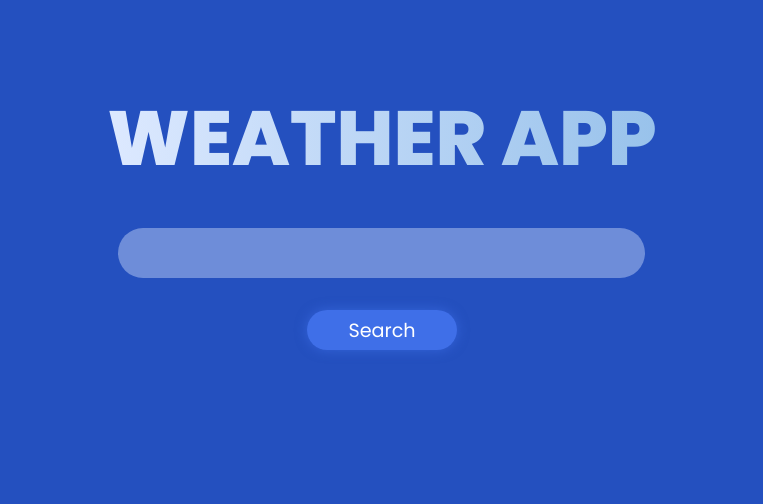
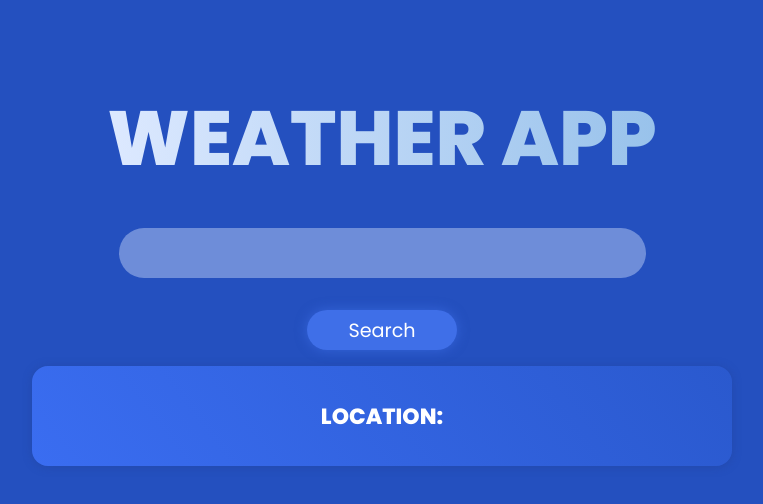
Before and after one commit to marcelmilosz/React-WeatherApp, a React (Create React App) app: page / in a window 1280 px wide. Shown: the top 504 px of the page, without its empty margins (258-1021 px from the left). Built offline with nearby package versions, Linux system fonts and the light colour scheme.

Commit message:
Add current city location information

```diff
--- a/src/Weather.js
+++ b/src/Weather.js
@@ -188,7 +188,10 @@ class Weather extends Component {
 
                 <button className="Weather-Search-Button" onClick={this.handleSubmit}> Search </button>
 
-                <p className="Weather-Search-City"> {search} </p>
+                <div class="Weather-Search-Box">
+                    <p className="Weather-Search-City"> Location: {search} </p>
+                </div>
+
 
                 {// Loading Animation
                     (isSearching) ?
--- a/src/styles/App.css
+++ b/src/styles/App.css
@@ -1,3 +1,5 @@
+@import url('https://fonts.googleapis.com/css2?family=Inter:wght@100;200;300;400;500;600;700;800;900&display=swap');
+
 .App {
   width: 100%;
   min-height: 100vh;
@@ -10,7 +12,7 @@
   align-items: flex-start;
   justify-content: center;
 
-  font-family: system-ui, -apple-system, BlinkMacSystemFont, 'Segoe UI', Roboto, Oxygen, Ubuntu, Cantarell, 'Open Sans', 'Helvetica Neue', sans-serif;
+  font-family: 'Inter';
 }
 
 * {
--- a/src/styles/Weather.css
+++ b/src/styles/Weather.css
@@ -173,10 +173,37 @@
     font-weight: 800;
     text-transform: uppercase;
 
-    margin: 1rem 1rem;
-    margin-top: 2rem;
+    color: #FFF;
+}
 
-    color: #FFF;
+.Weather-Search-Box {
+    min-height: 100px;
+    max-height: 100px;
+    max-width: 700px;
+    width: 80vw;
+
+    background-color: rgb(36, 80, 191);
+    background: linear-gradient(53deg, rgb(58, 109, 241) 0%, rgb(42, 89, 206) 100%);
+
+    box-shadow: 0px 1px 10px rgba(34, 66, 145, 0.4);
+
+    display: flex;
+    align-items: center;
+    justify-content: center;
+    flex-direction: row;
+    flex-wrap: nowrap;
+
+    font-family: "Inter";
+
+    -ms-overflow-style: none;
+    /* IE and Edge */
+    scrollbar-width: none;
+
+    font-size: 22px;
+
+    border-radius: 1rem;
+
+    color: #111;
 }
 
 .Weather-Search-Error {
--- a/src/styles/WeatherCurrent.css
+++ b/src/styles/WeatherCurrent.css
@@ -3,11 +3,6 @@
 .WeatherCurrent {
     min-height: 200px;
     max-height: 200px;
-
-    background-color: rgb(36, 80, 191);
-    background: linear-gradient(53deg, rgb(58, 109, 241) 0%, rgb(42, 89, 206) 100%);
-
-    box-shadow: 0px 1px 10px rgba(34, 66, 145, 0.4);
 
     background-color: rgb(36, 80, 191);
     background: linear-gradient(53deg, rgb(58, 109, 241) 0%, rgb(42, 89, 206) 100%);
--- a/src/styles/WeatherPressure.css
+++ b/src/styles/WeatherPressure.css
@@ -1,11 +1,6 @@
 .WeatherPressure {
     min-height: 200px;
     max-height: 200px;
-
-    background-color: rgb(36, 80, 191);
-    background: linear-gradient(53deg, rgb(58, 109, 241) 0%, rgb(42, 89, 206) 100%);
-
-    box-shadow: 0px 1px 10px rgba(34, 66, 145, 0.4);
 
     background-color: rgb(36, 80, 191);
     background: linear-gradient(53deg, rgb(58, 109, 241) 0%, rgb(42, 89, 206) 100%);
@@ -17,6 +12,8 @@
     justify-content: flex-start;
     flex-direction: column;
     flex-wrap: nowrap;
+
+    font-family: "Inter";
 
     overflow-x: scroll;
     -ms-overflow-style: none;
```
